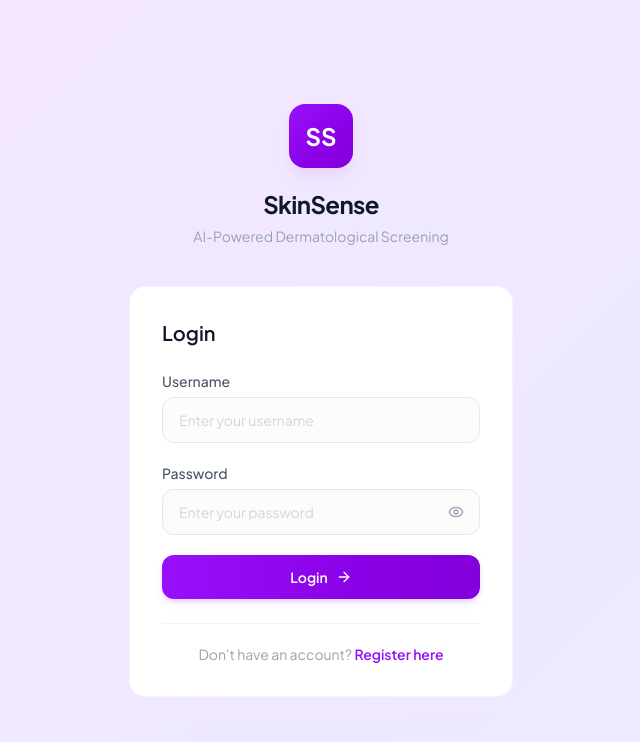
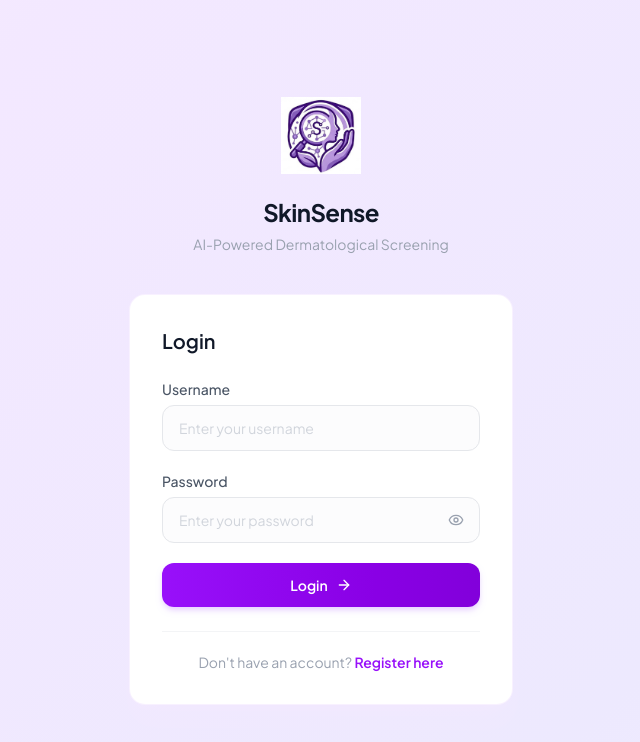
Before and after one commit to m-ayan-asif/AI-Optimization-for-Low-Resource-Devices, a React (Vite) app in the folder client/: page /login in a window 1280 px wide. Shown: the top 742 px of the page, without its empty margins (319-959 px from the left). Built offline with nearby package versions, Linux system fonts and the light colour scheme.

Commit message:
Logo added to website

```diff
--- a/client/index.html
+++ b/client/index.html
@@ -2,7 +2,7 @@
 <html lang="en">
   <head>
     <meta charset="UTF-8" />
-    <link rel="icon" type="image/svg+xml" href="/vite.svg" />
+    <link rel="icon" type="image/png" href="/src/assets/logo.png" />
     <meta name="viewport" content="width=device-width, initial-scale=1.0" />
     <title>client</title>
   </head>
--- a/client/src/components/layout/Header.jsx
+++ b/client/src/components/layout/Header.jsx
@@ -34,9 +34,7 @@ export default function Header() {
       <div className="max-w-6xl mx-auto px-4 h-16 flex items-center justify-between">
         {/* Logo */}
         <Link to={isAuthenticated ? '/dashboard' : '/login'} className="flex items-center gap-2.5 no-underline">
-          <div className="w-9 h-9 rounded-xl bg-gradient-to-br from-purple-600 to-purple-700 flex items-center justify-center shadow-sm">
-            <span className="text-white font-bold text-sm">SS</span>
-          </div>
+            <img src="/src/assets/logo.png" alt="SkinSense" className="w-9 h-9 rounded-lg object-contain" />
           <span className="font-bold text-lg text-gray-900 tracking-tight">{t('app.name')}</span>
         </Link>
 
--- a/client/src/pages/LoginPage.jsx
+++ b/client/src/pages/LoginPage.jsx
@@ -32,9 +32,7 @@ export default function LoginPage() {
       <div className="w-full max-w-sm">
         {/* Logo */}
         <div className="text-center mb-10">
-          <div className="w-16 h-16 rounded-2xl bg-gradient-to-br from-purple-600 to-purple-700 flex items-center justify-center mx-auto mb-5 shadow-lg shadow-purple-200">
-            <span className="text-white font-bold text-2xl">SS</span>
-          </div>
+          <img src="/src/assets/logo.png" alt="SkinSense" className="w-20 h-20 mx-auto mb-5 object-contain" />
           <h1 className="text-2xl font-bold text-gray-900 tracking-tight">{t('app.name')}</h1>
           <p className="text-gray-400 text-sm mt-1.5">{t('app.tagline')}</p>
         </div>
--- a/client/src/pages/RegisterPage.jsx
+++ b/client/src/pages/RegisterPage.jsx
@@ -47,9 +47,7 @@ export default function RegisterPage() {
       <div className="w-full max-w-md">
         {/* Logo */}
         <div className="text-center mb-8">
-          <div className="w-16 h-16 rounded-2xl bg-gradient-to-br from-purple-600 to-purple-700 flex items-center justify-center mx-auto mb-5 shadow-lg shadow-purple-200">
-            <span className="text-white font-bold text-2xl">SS</span>
-          </div>
+          <img src="/src/assets/logo.png" alt="SkinSense" className="w-20 h-20 mx-auto mb-5 object-contain" />
           <h1 className="text-2xl font-bold text-gray-900 tracking-tight">{t('app.name')}</h1>
         </div>
 
```
Also changed, not shown: client/src/assets/logo.png (added).
